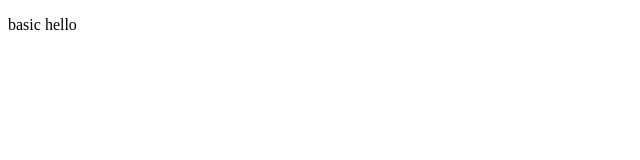
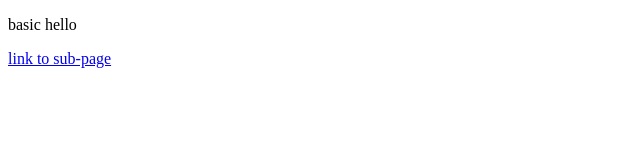
Before and after one commit to rawinr/basic, a plain HTML site: page index.html in a window 1280 px wide. Shown: the whole page, without its empty margins (0-640 px from the left). Drawn offline with Linux system fonts and the light colour scheme.

Commit message:
Update index.html

```diff
--- a/index.html
+++ b/index.html
@@ -2,5 +2,6 @@
 <html>
 <body>
 <p>basic hello</p>
+<a href="./folder/index2.html">link to sub-page</a>
 </body>
 </html>
```
